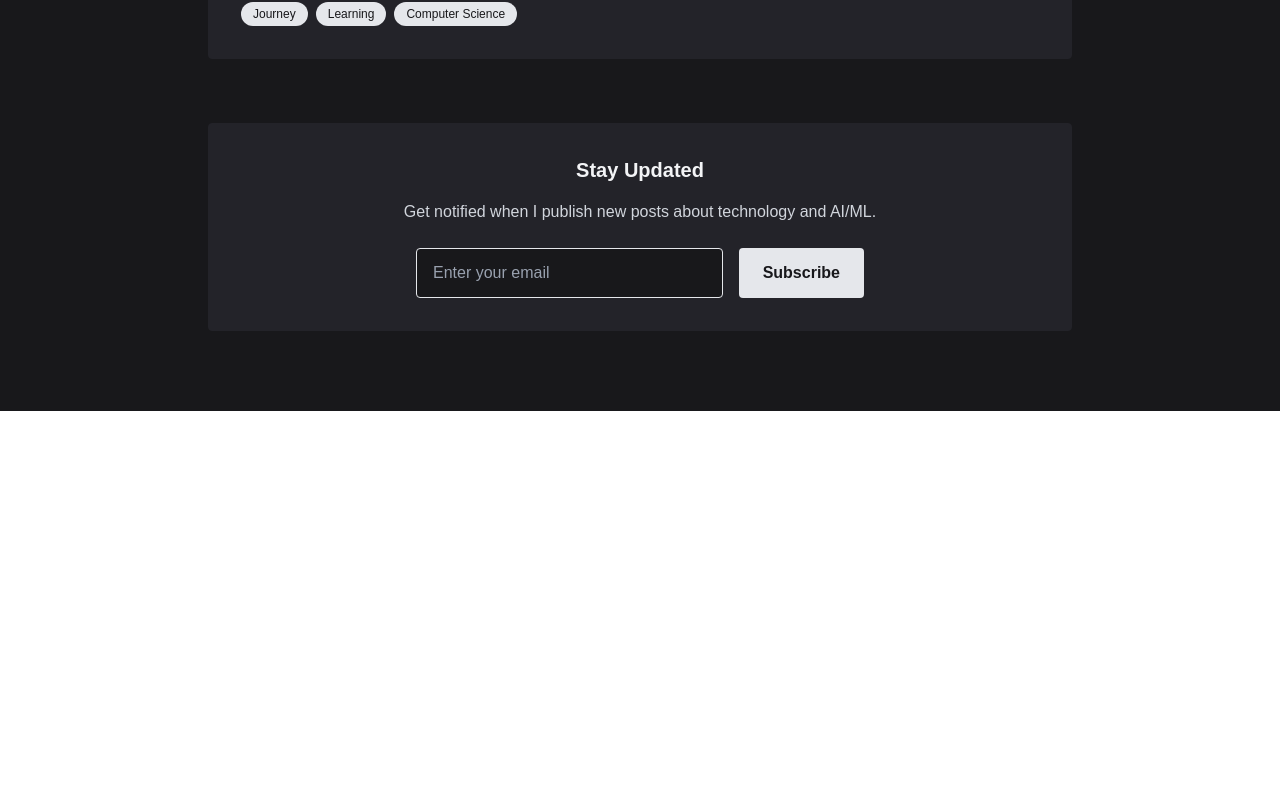
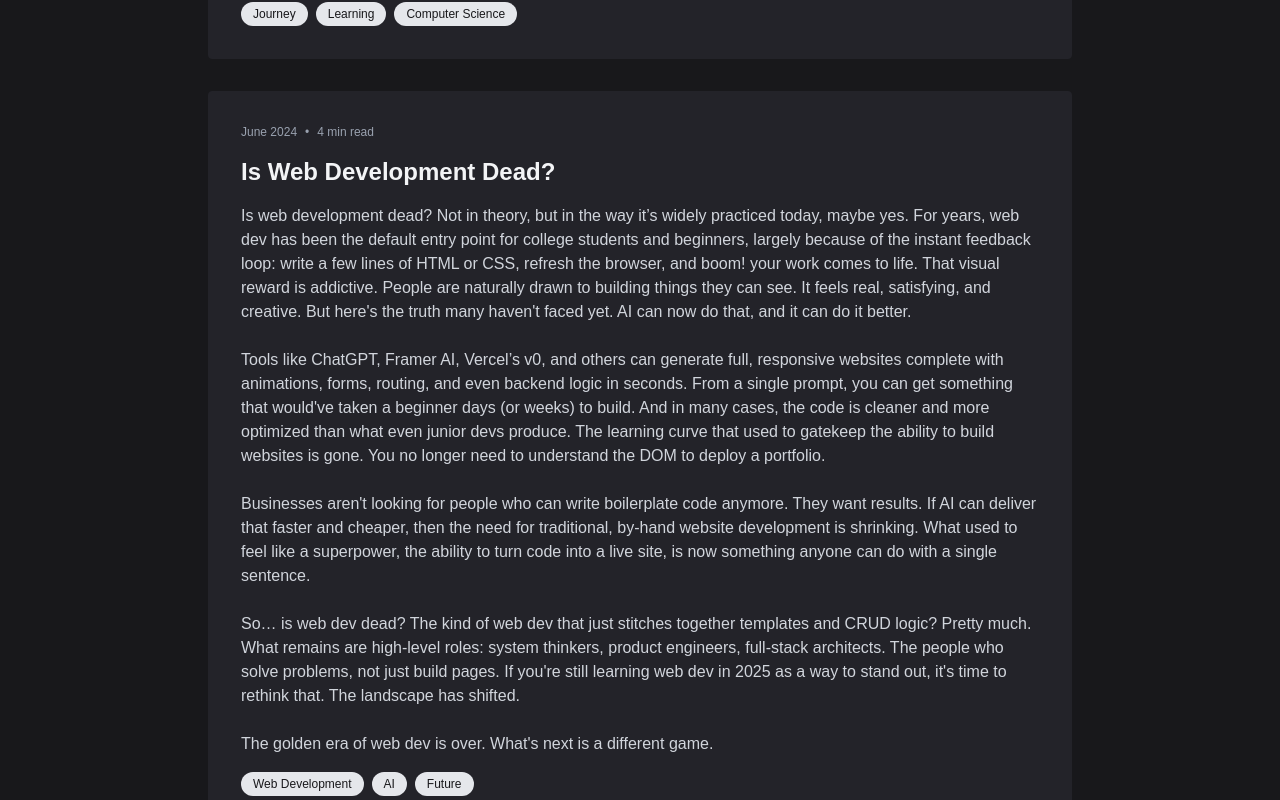
Before and after one commit to SanjithSK29/portfolio, a Next.js app: page /blog in a window 1280 px wide. Shown: the part 1060-1860 px from the top of the page. Before the commit the page ends 1471 px from the top, so only its background shows below. Built offline with nearby package versions, Linux system fonts and the light colour scheme.

Commit message:
Add new blog post: Is Web Development Dead?

```diff
--- a/src/app/blog/page.tsx
+++ b/src/app/blog/page.tsx
@@ -46,6 +46,29 @@ export default function Blog() {
               <span className="px-3 py-1 bg-gray-200 text-[#18181b] rounded-full text-xs">Computer Science</span>
             </div>
           </div>
+          {/* New Blog Post */}
+          <div className="bg-[#232329] p-8 rounded border border-[#232329] hover:bg-[#232329]/80 transition-colors">
+            <div className="flex items-center text-xs text-gray-400 mb-4">
+              <span>June 2024</span>
+              <span className="mx-2">•</span>
+              <span>4 min read</span>
+            </div>
+            <h2 className="text-2xl font-bold text-gray-100 mb-4">
+              Is Web Development Dead?
+            </h2>
+            <p className="text-gray-300 mb-4">
+              Is web development dead? Not in theory, but in the way it’s widely practiced today, maybe yes. For years, web dev has been the default entry point for college students and beginners, largely because of the instant feedback loop: write a few lines of HTML or CSS, refresh the browser, and boom! your work comes to life. That visual reward is addictive. People are naturally drawn to building things they can see. It feels real, satisfying, and creative. But here&apos;s the truth many haven&apos;t faced yet. AI can now do that, and it can do it better.<br/><br/>
+              Tools like ChatGPT, Framer AI, Vercel’s v0, and others can generate full, responsive websites  complete with animations, forms, routing, and even backend logic in seconds. From a single prompt, you can get something that would&apos;ve taken a beginner days (or weeks) to build. And in many cases, the code is cleaner and more optimized than what even junior devs produce. The learning curve that used to gatekeep the ability to build websites is gone. You no longer need to understand the DOM to deploy a portfolio.<br/><br/>
+              Businesses aren&apos;t looking for people who can write boilerplate code anymore. They want results. If AI can deliver that faster and cheaper, then the need for traditional, by-hand website development is shrinking. What used to feel like a superpower, the ability to turn code into a live site, is now something anyone can do with a single sentence.<br/><br/>
+              So… is web dev dead? The kind of web dev that just stitches together templates and CRUD logic? Pretty much. What remains are high-level roles: system thinkers, product engineers, full-stack architects. The people who solve problems, not just build pages. If you&apos;re still learning web dev in 2025 as a way to stand out, it&apos;s time to rethink that. The landscape has shifted.<br/><br/>
+              The golden era of web dev is over. What&apos;s next is a different game.
+            </p>
+            <div className="flex gap-2">
+              <span className="px-3 py-1 bg-gray-200 text-[#18181b] rounded-full text-xs">Web Development</span>
+              <span className="px-3 py-1 bg-gray-200 text-[#18181b] rounded-full text-xs">AI</span>
+              <span className="px-3 py-1 bg-gray-200 text-[#18181b] rounded-full text-xs">Future</span>
+            </div>
+          </div>
         </div>
 
         {/* Newsletter Signup */}
```
